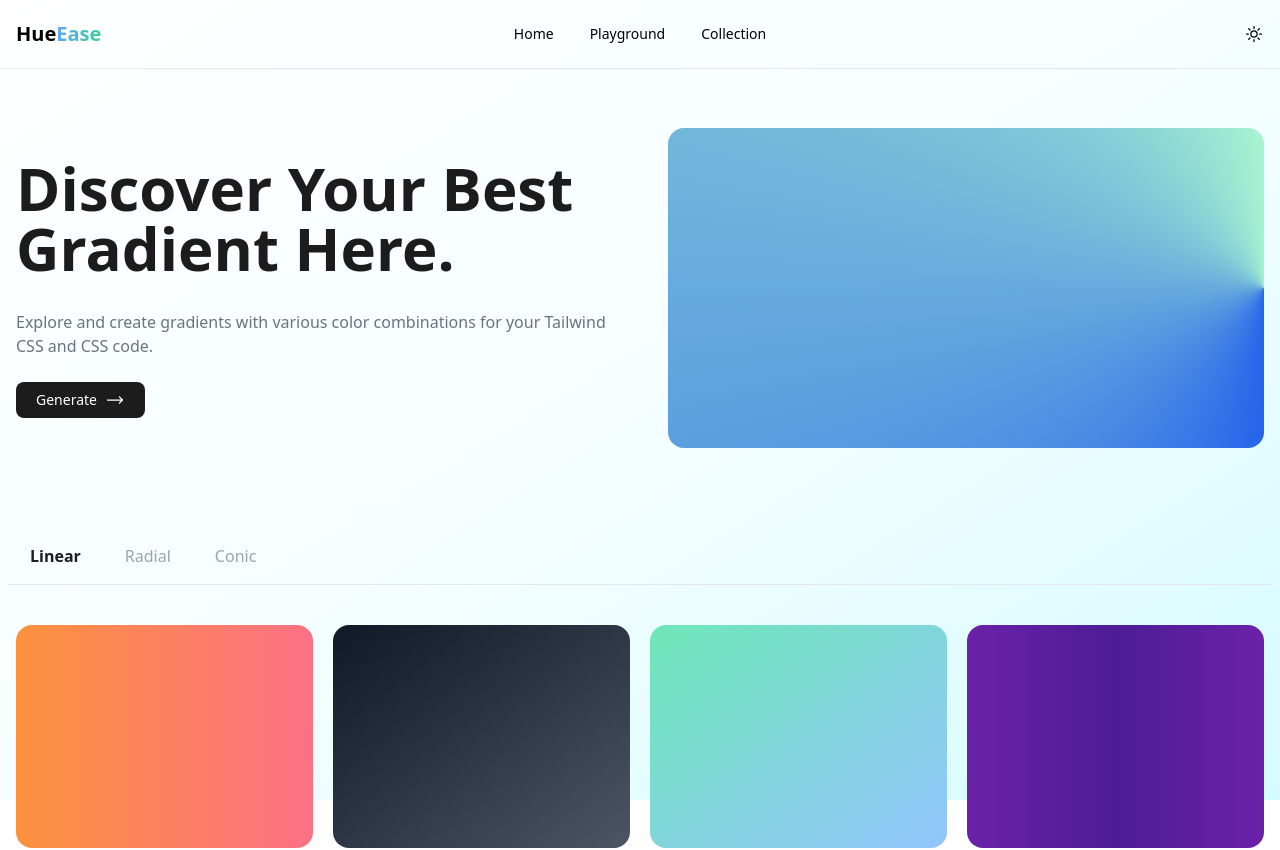
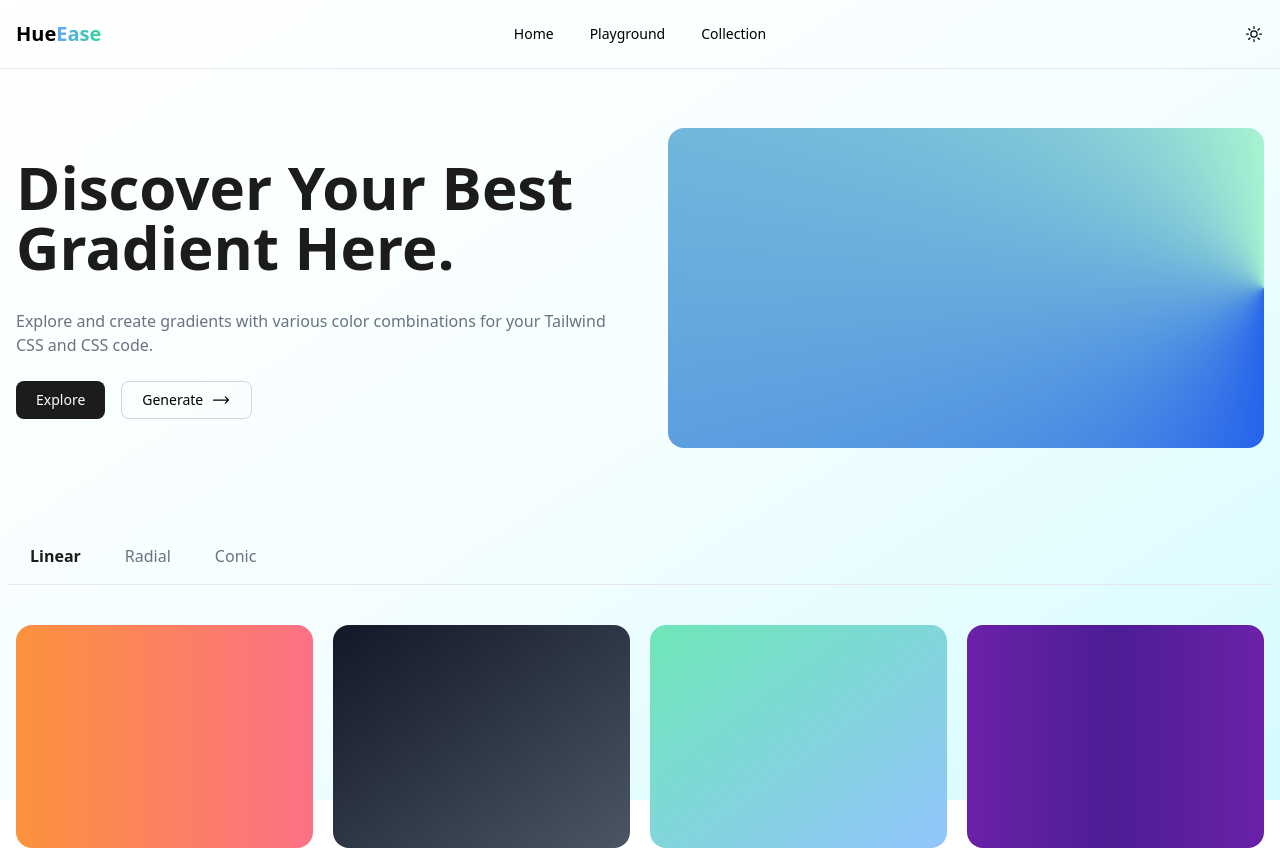
Before and after one commit to Adryanssyah/HueEase, a React (Vite) app: page / in a window 1280 px wide. Shown: the top 850 px of the page. Built offline with nearby package versions, Linux system fonts and the light colour scheme.

Commit message:
Fix - fixing layout

```diff
--- a/src/App.jsx
+++ b/src/App.jsx
@@ -17,9 +17,13 @@ function App() {
                               <div className="px-2 flex flex-col justify-center items-center text-center md:text-start md:items-start">
                                    <h1 className="text-5xl font-semibold text-darks dark:text-white mb-8 xl:text-6xl">Discover Your Best Gradient Here.</h1>
                                    <p className="text-gray-500 dark:text-gray-400 px-4 md:px-0">Explore and create gradients with various color combinations for your Tailwind CSS and CSS code.</p>
-                                   <ButtonIcon title="Generate">
-                                        <ArrowLongRightIcon className="w-5 h-5 inline-block " />
-                                   </ButtonIcon>
+
+                                   <div className="flex gap-4">
+                                        <ButtonIcon title="Explore"></ButtonIcon>
+                                        <ButtonIcon title="Generate" color="bg-none border border-gray-300 hover:bg-gray-100 dark:border-gray-700 dark:hover:bg-darks">
+                                             <ArrowLongRightIcon className="w-5 h-5 inline-block " />
+                                        </ButtonIcon>
+                                   </div>
                               </div>
                               <div className="w-full  px-2 flex justify-center">
                                    <div className="w-full h-80 rounded-2xl bg-[conic-gradient(at_right,_var(--tw-gradient-stops))] from-emerald-200 via-blue-600 to-emerald-200"></div>
--- a/src/components/elements/ButtonIcon/index.jsx
+++ b/src/components/elements/ButtonIcon/index.jsx
@@ -1,6 +1,6 @@
-const ButtonIcon = ({ children, title }) => {
+const ButtonIcon = ({ children, title, color = '' }) => {
      return (
-          <button className="bg-darks dark:bg-white dark:text-darks hover:bg-[#2c2c2c] dark:hover:bg-slate-200 text-white px-5 py-2 rounded-lg font-medium text-sm mt-6 flex items-center gap-2">
+          <button className={`${color ? color : 'bg-darks dark:bg-white dark:text-darks hover:bg-[#2c2c2c] dark:hover:bg-slate-200 text-white'} px-5 py-2 rounded-lg font-medium text-sm mt-6 flex items-center gap-2`}>
                <span>{title}</span>
                {children}
           </button>
--- a/src/components/elements/TabsButton/index.jsx
+++ b/src/components/elements/TabsButton/index.jsx
@@ -2,7 +2,7 @@ const TabsButton = ({ children, active, onClick }) => {
      return (
           <button
                onClick={onClick}
-               className={`${active ? 'text-darks dark:text-white font-semibold' : 'text-gray-400 dark:text-gray-400 font-medium'}   px-3.5 py-1 rounded-lg hover:bg-gray-700 hover:bg-opacity-10 dark:hover:bg-white dark:hover:bg-opacity-10`}
+               className={`${active ? 'text-darks dark:text-white font-semibold' : 'text-gray-500 dark:text-gray-400 '}   px-3.5 py-1 rounded-lg hover:bg-gray-700 hover:bg-opacity-10 dark:hover:bg-white dark:hover:bg-opacity-10`}
           >
                {children}
           </button>
--- a/src/components/fragments/HeaderNavigation/MobileMenuList.jsx
+++ b/src/components/fragments/HeaderNavigation/MobileMenuList.jsx
@@ -1,5 +1,5 @@
 const MobileMenuList = ({ children }) => {
-     return <div className="fixed top-[68.8px] left-0 w-full min-h-screen bg-white/50 dark:bg-black/50 backdrop-blur-xl flex flex-col items-center gap-2 px-4 py-5">{children}</div>;
+     return <div className="fixed top-[68.8px] left-0 w-full min-h-screen bg-white/80 dark:bg-black/80 backdrop-blur-xl flex flex-col items-center gap-2 px-4 py-5">{children}</div>;
 };
 
 const List = ({ link, title, active }) => {
--- a/src/components/layouts/FooterLayout.jsx
+++ b/src/components/layouts/FooterLayout.jsx
@@ -7,7 +7,7 @@ const FooterLayout = () => {
                          Adryan
                     </a>{' '}
                     @2023. See the source code on{' '}
-                    <a href="#" className="underline">
+                    <a href="https://github.com/Adryanssyah/HueEase" target="_blank" className="underline">
                          Github
                     </a>
                     .{' '}
--- a/src/components/layouts/GradientsLayout.jsx
+++ b/src/components/layouts/GradientsLayout.jsx
@@ -1,8 +1,9 @@
 // import data from '../../data/gradients';
-import Card from '../../components/fragments/Card';
+
 import GradientLists from '../fragments/GradientLists/GradientLists';
 import TabsButton from '../elements/TabsButton';
 import { useEffect, useState } from 'react';
+import Card from '../fragments/Card';
 const GradientsLayout = () => {
      const [type, setType] = useState('linear');
 
--- a/src/components/layouts/HeaderLayout.jsx
+++ b/src/components/layouts/HeaderLayout.jsx
@@ -52,6 +52,14 @@ const HeaderLayout = () => {
           };
      }, []);
 
+     useEffect(() => {
+          if (mobileMenuOpen && isMobile) {
+               document.body.style.overflow = 'hidden';
+          } else {
+               document.body.style.overflow = 'auto';
+          }
+     }, [isMobile, mobileMenuOpen]);
+
      return (
           <>
                <HeaderNavigation>
```
Also changed, not shown: src/components/fragments/Card/index.jsx (renamed from src/components/fragments/Card.jsx).
